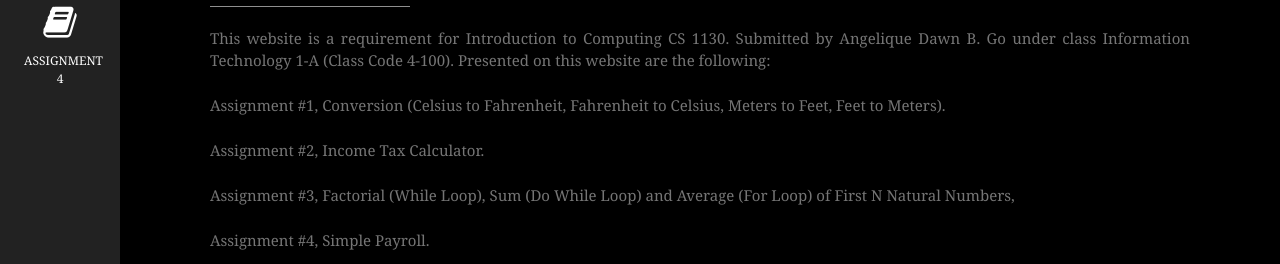
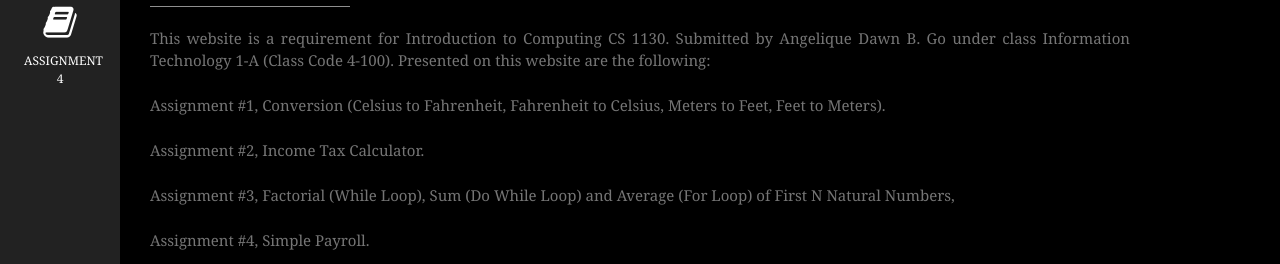
Before and after one commit to adbgo774/adbgowebsite, a plain HTML site: page index.html in a window 1280 px wide. Shown: the part 368-632 px from the top of the page. Drawn offline with nearby package versions, Linux system fonts and the light colour scheme.

Commit message:
Update index.html

```diff
--- a/index.html
+++ b/index.html
@@ -12,8 +12,6 @@
     .w3-row-padding img {margin-bottom: 12px}
     .w3-sidebar {width: 120px;background: #222;}
 
-    #main {margin-left: 120px}
-    @media only screen and (max-width: 600px) {#main {margin-left: 0}}
     </style>
   </head>
 <body class="w3-black">
```
